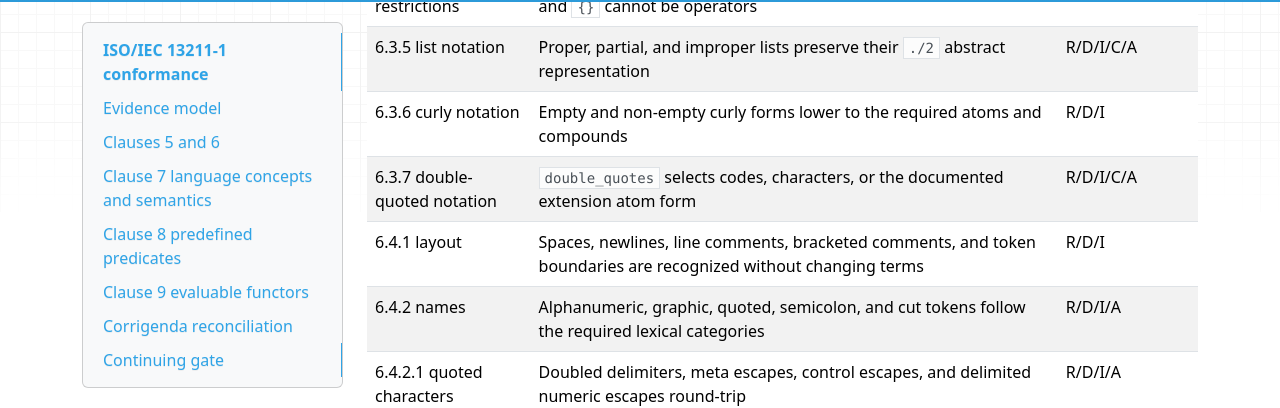
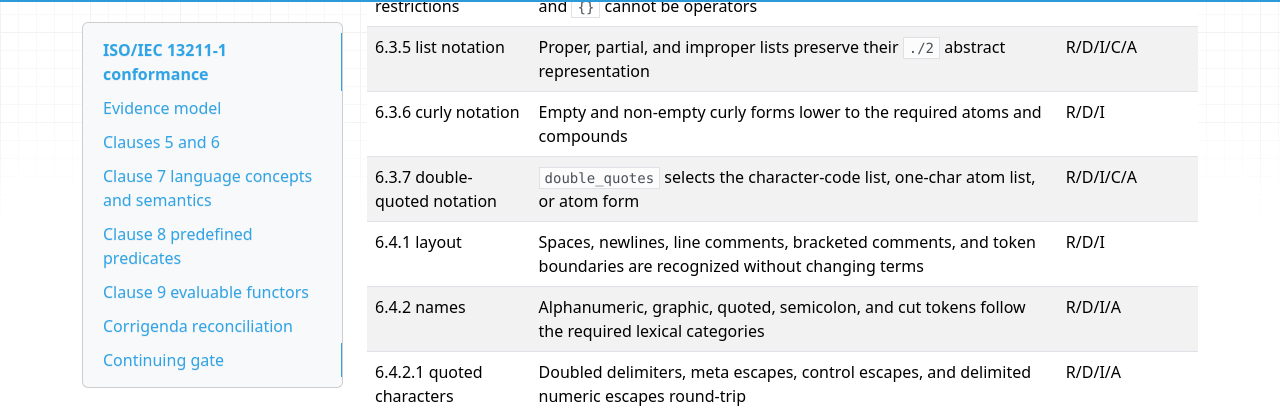
Before and after one commit to kidoz/dotprolog, an MkDocs documentation site: the page built from docs/reference/iso-part1-conformance.md, in a window 1280 px wide and 900 px high, scrolled down 2566 px. Shown: the part 94-502 px from the top of the window. Built offline with MkDocs 1.6.1, drawn with Linux system fonts in a browser that asks for light colours; nearby versions of some CDN libraries.

Commit message:
Correct the ISO 6.3.7 double-quoted notation conformance row

```diff
--- a/docs/reference/iso-part1-conformance.md
+++ b/docs/reference/iso-part1-conformance.md
@@ -60,7 +60,7 @@ predefined-predicate and evaluable-functor inventory is also pinned by
 | Cor.2 bar restrictions | `|` may only be an infix operator at priority 1001 or greater; `[]` and `{}` cannot be operators | R/D/I/A |
 | 6.3.5 list notation | Proper, partial, and improper lists preserve their `./2` abstract representation | R/D/I/C/A |
 | 6.3.6 curly notation | Empty and non-empty curly forms lower to the required atoms and compounds | R/D/I |
-| 6.3.7 double-quoted notation | `double_quotes` selects codes, characters, or the documented extension atom form | R/D/I/C/A |
+| 6.3.7 double-quoted notation | `double_quotes` selects the character-code list, one-char atom list, or atom form | R/D/I/C/A |
 | 6.4.1 layout | Spaces, newlines, line comments, bracketed comments, and token boundaries are recognized without changing terms | R/D/I |
 | 6.4.2 names | Alphanumeric, graphic, quoted, semicolon, and cut tokens follow the required lexical categories | R/D/I/A |
 | 6.4.2.1 quoted characters | Doubled delimiters, meta escapes, control escapes, and delimited numeric escapes round-trip | R/D/I/A |
```
